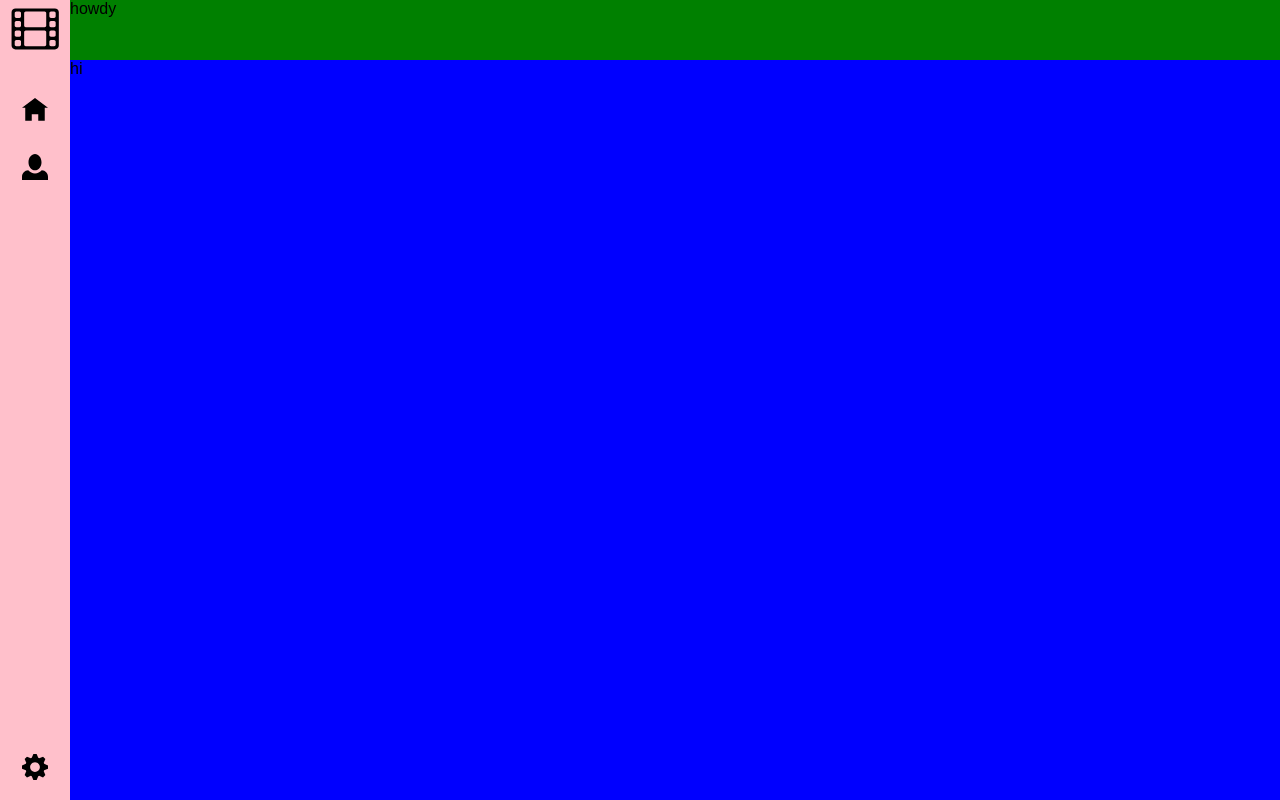
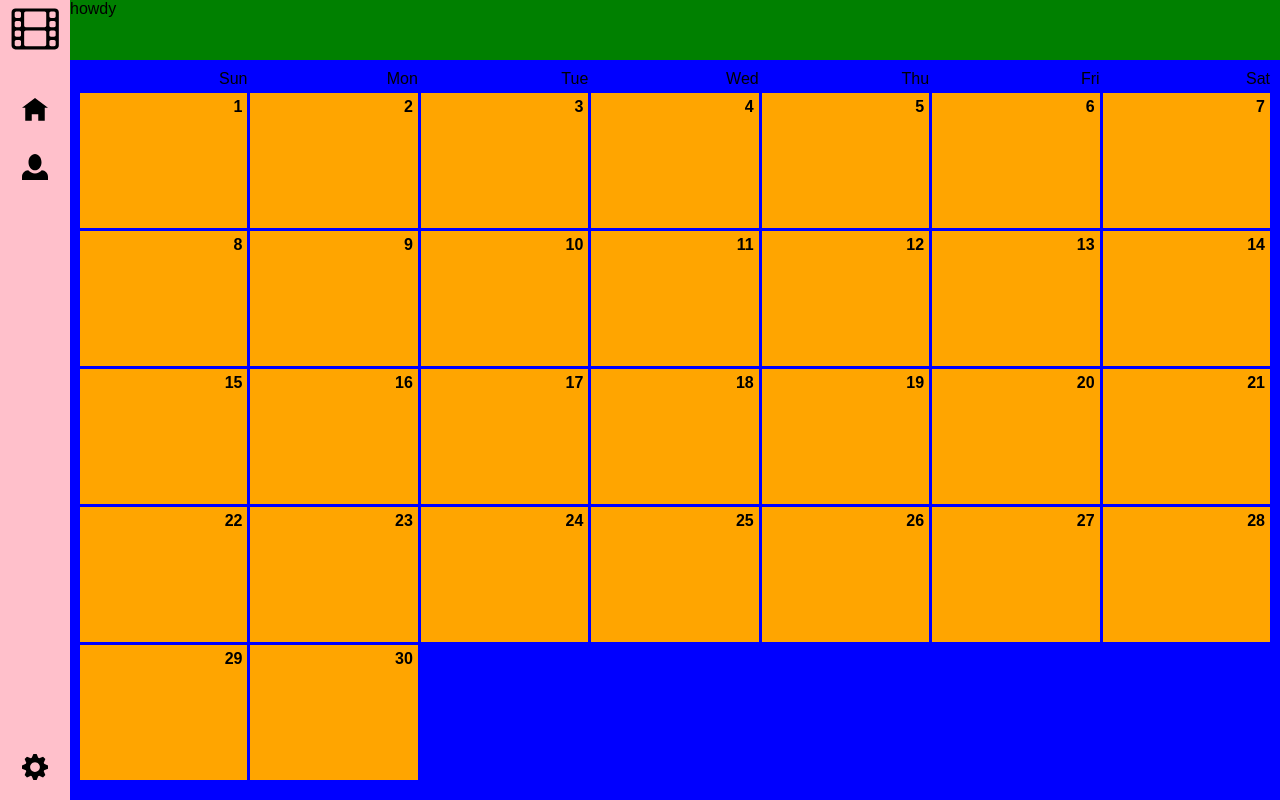
Before and after one commit to JodyDuke/movie_anniversary_react_project, a React (Create React App) app: page / in a window 1280 px wide. Built offline with nearby package versions, Linux system fonts and the light colour scheme.

Commit message:
added calendar component to main with styling

```diff
--- /dev/null
+++ b/src/components/main/calendar_node.js
@@ -0,0 +1,11 @@
+import React,{ Component } from "react";
+
+export default class CalendarNode extends Component {
+    render() {
+        return (
+            <div className="calendar-node">
+                <h4>{this.props.day}</h4>
+            </div>
+        )
+    }
+}
--- a/src/components/main/main.js
+++ b/src/components/main/main.js
@@ -1,14 +1,48 @@
 import React,{ Component } from "react";
-import Header from '../header/header'
-import Hamburger from "../../images/burger";
+import Header from '../header/header';
+import CalendarNode from './calendar_node'
 
 class Main extends Component {
+    constructor(props){
+        super(props)
+        this.state = {
+            currentMonth : null,
+            currentYear : null
+        }
+    }
+
+componentDidMount() {
+    const todaysDate = new Date();
+    this.setState({
+        currentMonth: parseInt(todaysDate.getMonth().toString(), 10) + 1,
+        currentYear: todaysDate.getYear().toString()
+    })
+
+}
+
     render() {
+        const calendarMap = () => {
+            let result = []
+            //let firstDayOfMonth = new Date(this.state.currentYear, this.state.currentMonth, 1).getDay()
+            let daysInMonth = new Date(this.state.currentYear, this.state.currentMonth, 0).getDate()
+            for(let i = 1 ; i <= daysInMonth ; i++){
+                result.push(<CalendarNode key={i} day={i} />)
+            }
+            return result;
+        }
+
         return (
             <div className="main">
-                <Header />
-                <div>
-                    hi
+                <Header month={this.state.currentMonth} year={this.state.currentYear}/>
+                <div className="calendar">
+                    <div className="days">Sun</div>
+                    <div className="days">Mon</div>
+                    <div className="days">Tue</div>
+                    <div className="days">Wed</div>
+                    <div className="days">Thu</div>
+                    <div className="days">Fri</div>
+                    <div className="days">Sat</div>
+                    {calendarMap()}
                 </div>
             </div>
         )
--- /dev/null
+++ b/src/styles/css/calendar.css
@@ -0,0 +1,24 @@
+.calendar {
+  display: grid;
+  grid-template-columns: repeat(7, 1fr);
+  grid-template-rows: 20px repeat(5, 1fr);
+  grid-gap: 3px;
+  padding: 10px;
+  height: calc(100% - 90px); }
+
+.calendar .days {
+  text-align: right; }
+
+.calendar-node {
+  background-color: orange; }
+
+.calendar-node h4 {
+  margin: 5px;
+  text-align: right; }
+
+@media (max-width: 768px) {
+  .calendar {
+    display: flex;
+    flex-direction: column; } }
+
+/*# sourceMappingURL=calendar.css.map */
--- a/src/styles/css/index.css
+++ b/src/styles/css/index.css
@@ -98,4 +98,27 @@ body {
   background-color: green;
   height: 60px; }
 
+.calendar {
+  display: grid;
+  grid-template-columns: repeat(7, 1fr);
+  grid-template-rows: 20px repeat(5, 1fr);
+  grid-gap: 3px;
+  padding: 10px;
+  height: calc(100% - 90px); }
+
+.calendar .days {
+  text-align: right; }
+
+.calendar-node {
+  background-color: orange; }
+
+.calendar-node h4 {
+  margin: 5px;
+  text-align: right; }
+
+@media (max-width: 768px) {
+  .calendar {
+    display: flex;
+    flex-direction: column; } }
+
 /*# sourceMappingURL=index.css.map */
--- /dev/null
+++ b/src/styles/scss/calendar.scss
@@ -0,0 +1,28 @@
+.calendar {
+    display: grid;
+    grid-template-columns: repeat(7, 1fr);
+    grid-template-rows: 20px repeat(5, 1fr);
+    grid-gap: 3px;
+    padding: 10px;
+    height: calc(100% - 90px);
+}
+
+.calendar .days {
+    text-align: right;
+}
+
+.calendar-node {
+    background-color: orange;
+}
+
+.calendar-node h4 {
+    margin: 5px;
+    text-align: right;
+}
+
+@media (max-width: 768px) {
+    .calendar {
+        display: flex;
+        flex-direction: column;
+    }
+}
--- a/src/styles/scss/index.scss
+++ b/src/styles/scss/index.scss
@@ -3,3 +3,4 @@
 @import 'body';
 @import 'menu';
 @import 'header';
+@import 'calendar';
```
Also changed, not shown: 2 other files (tests, documents, lock files or other folders).
